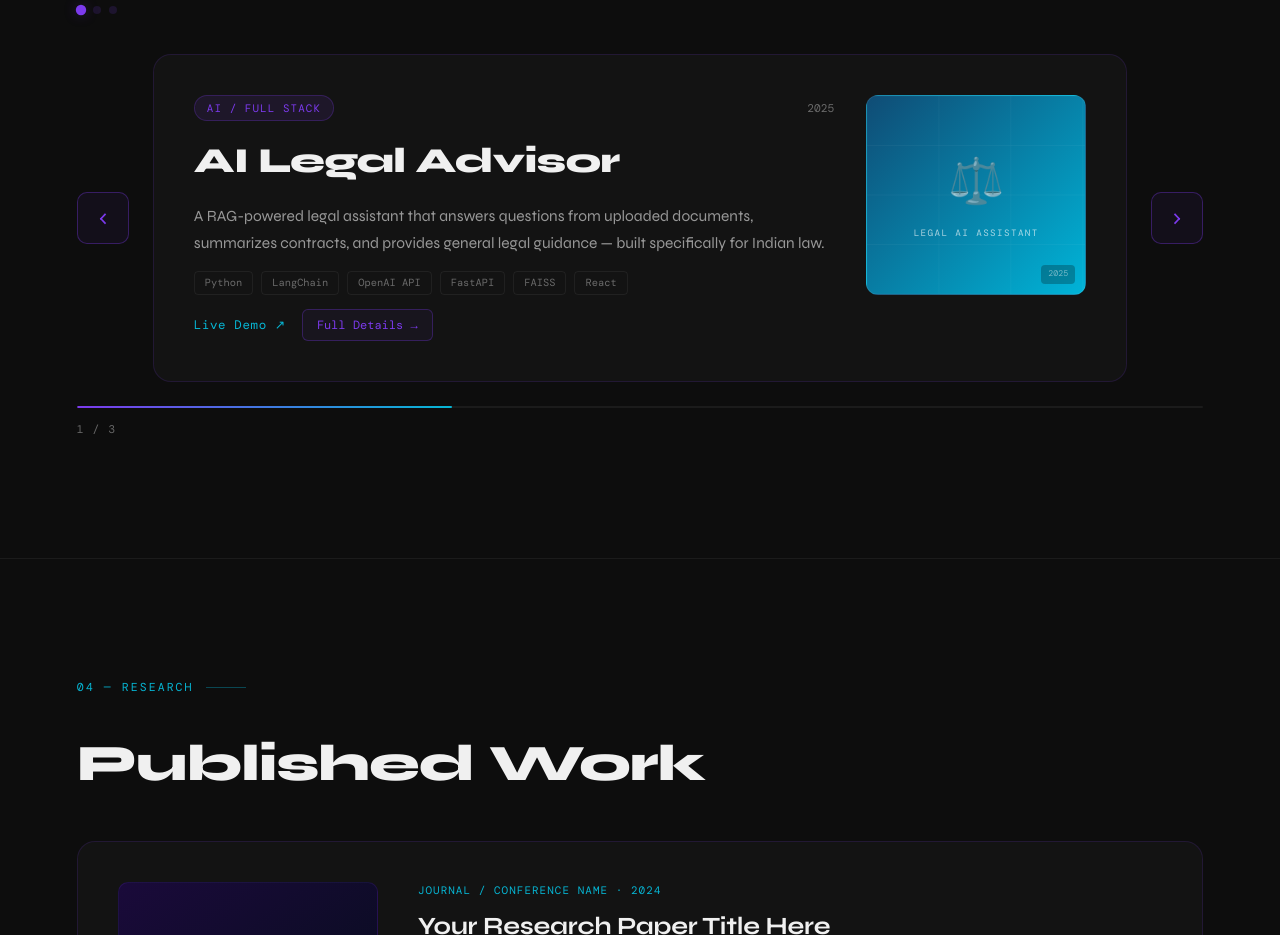
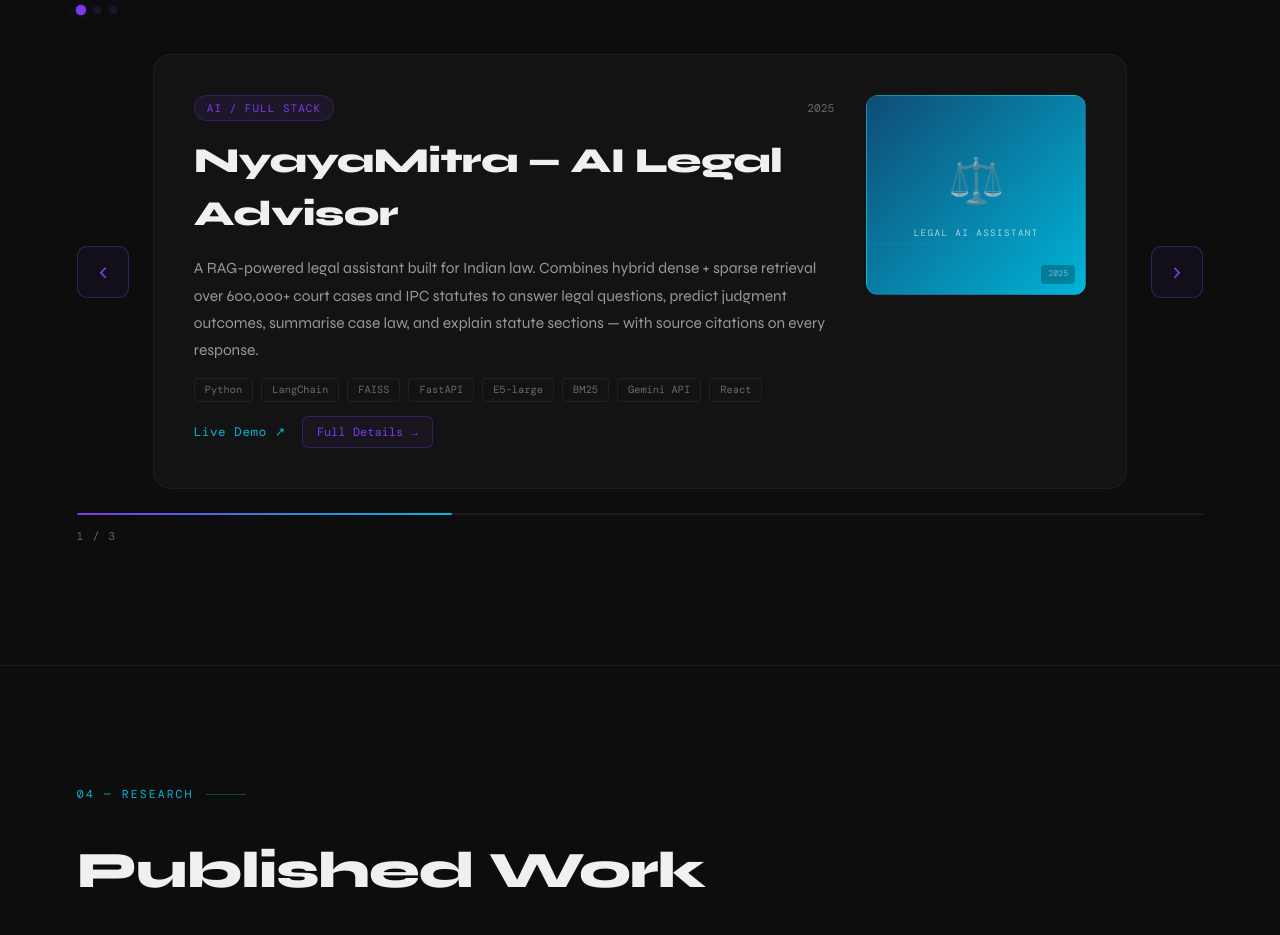
Before and after one commit to Pranshu-Singh04/portfolio, a React (Vite) app: page / in a window 1280 px wide. Shown: the part 2520-3455 px from the top of the page. Built offline with nearby package versions, Linux system fonts and the light colour scheme; a web font is replaced by a local one.

Commit message:
improved projects

```diff
--- a/src/components/Projects.jsx
+++ b/src/components/Projects.jsx
@@ -3,76 +3,103 @@ import { motion, AnimatePresence, useInView } from 'framer-motion';
 import { useNavigate } from 'react-router-dom';
 
 export const projectsData = [
+  // ============================================================
+  // PROJECT 1 — AI LEGAL ADVISOR (NyayaMitra)
+  // ============================================================
   {
     id: 'ai-legal-advisor',
-    title: 'AI Legal Advisor',
+    title: 'NyayaMitra — AI Legal Advisor',
     tag: 'AI / Full Stack',
     year: '2025',
-    description: 'A RAG-powered legal assistant that answers questions from uploaded documents, summarizes contracts, and provides general legal guidance — built specifically for Indian law.',
-    tech: ['Python', 'LangChain', 'OpenAI API', 'FastAPI', 'FAISS', 'React'],
+    description: 'A RAG-powered legal assistant built for Indian law. Combines hybrid dense + sparse retrieval over 600,000+ court cases and IPC statutes to answer legal questions, predict judgment outcomes, summarise case law, and explain statute sections — with source citations on every response.',
+    tech: ['Python', 'LangChain', 'FAISS', 'FastAPI', 'E5-large', 'BM25', 'Gemini API', 'React'],
     liveLink: '#',
-    githubLink: 'https://github.com/Pranshu-Singh04/Ai_Legal_Advisor',
+    githubLink: '#',
     previewBg: 'linear-gradient(135deg, #0f4c75 0%, #00b4d8 100%)',
     previewEmoji: '⚖️',
     previewLabel: 'Legal AI Assistant',
-    overview: 'AI Legal Advisor makes legal knowledge accessible to people who cannot afford a lawyer. It uses a Retrieval-Augmented Generation (RAG) pipeline to answer legal queries grounded in actual documents — not hallucinated responses. Built specifically with Indian law in mind, it handles IPC sections, contract clauses, tenancy disputes, and general legal Q&A through a conversational interface.',
+
+    overview: 'NyayaMitra is a full-stack AI legal advisor built specifically for the Indian legal system. It runs a hybrid retrieval pipeline over 600,000+ court cases (NyayaAnumana dataset) and Indian statutes including the IPC and BNS 2023 — giving answers that are always grounded in real case law and legislation, never hallucinated. It supports four distinct query modes: Legal Q&A, Judgment Prediction, Statute Lookup, and Case Summarisation.',
+
     features: [
-      'Upload any legal document (PDF/text) and ask questions directly — the RAG pipeline retrieves the most relevant chunks before generating an answer, ensuring every response is grounded in source material',
-      'General legal advice chat covering Indian Penal Code (IPC) sections, consumer rights, tenancy law, and employment law — no document upload required',
-      'Contract & agreement summarization — paste or upload a contract and get a plain-English breakdown of key clauses, obligations, and red flags',
-      'Source citation on every response — the system tells you exactly which section of which document the answer comes from so you can verify it',
-      'Conversational multi-turn interface with memory, so follow-up questions build on previous context without losing thread',
+      'Hybrid retriever combining FAISS dense search (E5-large embeddings for semantic similarity) with BM25 sparse search (keyword matching), fused via Reciprocal Rank Fusion — consistently outperforms either method alone',
+      'Four specialised query modes: Legal Q&A (answer with citations), Legal Judgment Prediction (ALLOWED/DISMISSED + confidence + reasoning from case facts), Statute Lookup (full IPC/BNS provision + plain English explanation), and Case Summarisation (FACTS / ISSUES / HELD / RATIO)',
+      'Intent classifier automatically detects query type and routes to the right prompt template — no manual mode selection needed',
+      'Model-agnostic LLM layer supporting INLegalBERT, Gemini API, and GPT-3.5 — swap models for benchmarking without changing any other code',
+      'Full source citation on every response — the system returns which specific case or statute section each answer came from, so users can verify independently',
+      'Covers Indian Penal Code, Bharatiya Nyaya Sanhita 2023, Constitution of India, and 600,000+ Supreme Court and High Court judgments',
     ],
-    challenges: 'The core problem with LLMs and legal content is hallucination — a model confidently citing a law that does not exist is worse than saying nothing. The solution was a strict RAG architecture where every answer must be derived from retrieved document chunks. If no relevant chunk is found, the model says so rather than fabricate. Embedding quality was also critical — legal language is dense and technical, so domain-appropriate sentence transformers were used over generic embeddings.',
-    docs: 'Full documentation available in the GitHub repository README.',
+
+    challenges: 'The core danger with LLMs in legal contexts is confident hallucination — a model inventing a section number or case name is worse than saying nothing. The solution was a strict RAG architecture where the LLM is only permitted to generate answers from retrieved document chunks; if no relevant chunk is found above threshold, the system says so. The second hard problem was retrieval quality: legal language is highly technical and keyword-heavy, which is why pure dense retrieval underperformed — adding BM25 sparse search and fusing via RRF was the key insight. Embedding quality was also critical; domain-appropriate E5-large embeddings significantly outperformed general-purpose ones on legal terminology.',
+
+    docs: 'Full pipeline documentation across 5 phases in the GitHub repository. Phase 3 README covers the full RAG pipeline setup and all run commands.',
   },
-  {
-  id: 'model-compression',
-  title: 'Compressing Vision-Language Models',
-  tag: 'Research · Ongoing',
-  year: '2025',
-  description: 'Ongoing research into compressing CLIP, BLIP, and LLaVA using pruning, quantization, and knowledge distillation — targeting deployment on resource-constrained and edge devices.',
-  tech: ['Python', 'PyTorch', 'Hugging Face', 'CLIP', 'BLIP', 'LLaVA', 'ONNX Runtime'],
-  liveLink: '#',
-  githubLink: 'https://github.com/Pranshu-Singh04/compression-multimodal-study',
-  previewBg: 'linear-gradient(135deg, #1e1b4b 0%, #7c3aed 100%)',
-  previewEmoji: '🧠',
-  previewLabel: 'ML Research',
-  overview: 'This research investigates the feasibility of deploying large multimodal vision-language models — specifically CLIP, BLIP, and LLaVA — on resource-constrained hardware through a combined compression strategy of structured pruning, post-training quantization, and knowledge distillation. The goal is to make powerful VLMs deployable in edge and offline AI systems without prohibitive accuracy loss.',
-  features: [
-    'Structured pruning — removes entire attention heads and feed-forward neurons based on magnitude and gradient sensitivity, producing architecturally smaller models (not just sparse ones)',
-    'Post-training quantization — reduces weight precision from FP32/FP16 to INT8 using calibration datasets, shrinking memory footprint and improving inference speed on compatible hardware',
-    'Knowledge distillation — trains a smaller student model to replicate the behaviour of the full-size teacher, preserving semantic alignment across vision and language modalities',
-    'All three techniques benchmarked on CLIP, BLIP, and LLaVA across identical compression pipelines for fair comparison',
-    'Preliminary results: ~60–70% parameter reduction with under 3% accuracy drop on classification tasks using pruning + INT8 quantization combined',
-  ],
-  challenges: 'Multimodal architectures are harder to compress than single-modality models because you are simultaneously compressing a vision encoder, a language model, and a cross-modal alignment layer — and degradation in any one component compounds across the others. Calibrating how much to prune each sub-module independently, rather than uniformly, was the key insight that improved results significantly.',
-  docs: 'Research in progress. Draft and results will be linked here upon completion.',
-  },
+
+  // ============================================================
+  // PROJECT 2 — LOTM PATHWAY QUIZ (Sequence Alignment Engine)
+  // ============================================================
   {
     id: 'lotm-quiz',
-    title: 'LOTM Pathway Quiz',
-    tag: 'Web App',
+    title: 'Sequence Alignment Engine',
+    tag: 'Full Stack Web App',
     year: '2025',
-    description: 'A psychology-backed personality quiz that matches you to a Beyonder Pathway from Lord of the Mysteries — think Sorting Hat, but built on actual personality psychology and weighted scoring.',
-    tech: ['React', 'JavaScript', 'Tailwind CSS', 'Vite'],
-    liveLink: '#',
-    githubLink: 'https://github.com/Pranshu-Singh04/lotm-quiz',
+    description: 'A full-stack psychological alignment quiz for Lord of the Mysteries fans. 20 questions drawn from a weighted pool of 40, a trait-weighted scoring matrix across 8 Beyonder Pathways, live global distribution stats from MongoDB, and a result page that actually explains why you got matched.',
+    tech: ['React', 'Vite', 'Node.js', 'Express', 'MongoDB', 'Mongoose', 'Axios', 'Railway', 'Vercel'],
+    liveLink: 'https://lotm-quiz.vercel.app',
+    githubLink: '#',
     previewBg: 'linear-gradient(135deg, #1a0533 0%, #6d28d9 100%)',
     previewEmoji: '🔮',
     previewLabel: 'Pathway Matcher',
-    overview: 'A personality quiz for fans of Lord of the Mysteries that determines which Beyonder Pathway you belong to. Each answer maps to personality dimensions that correspond to the nature of each Pathway — so your result feels earned rather than random. The question design draws from Big Five personality psychology, mapping traits like openness, conscientiousness, and dominance to the thematic nature of each of the 22 Pathways.',
+
+    overview: 'Sequence Alignment Engine is a fan-made full-stack web application for Lord of the Mysteries. It is not a BuzzFeed-style quiz — it uses a weighted scoring matrix across 8 psychological trait dimensions, stratified question sampling, and a normalised scoring algorithm to determine which Beyonder Pathway you belong to. Results are persisted to MongoDB and aggregated to show live global pathway distribution statistics across all users.',
+
     features: [
-      'Psychology-backed question design — each question maps to personality axes (order vs chaos, logic vs intuition, will vs emotion) that correspond to the thematic nature of each of the 22 LOTM Pathways',
-      'Weighted scoring system — answers shift your affinity across multiple Pathways simultaneously, making results nuanced rather than a simple point-bucket system',
-      'Rich result screen — your matched Pathway comes with a full description of its nature, notable Sequences, famous characters who walk it, and why it suits your personality profile',
-      'Smooth animated transitions between questions for a polished, immersive feel',
-      'Fully responsive — works on mobile without layout breakage',
+      'Stratified question sampling: 20 questions are randomly drawn each session from a pool of 40, stratified by weight tier (5 from weight-1, 8 from weight-2, 7 from weight-3) — so total maximum score is equal across all sessions regardless of which questions appear',
+      'Weighted scoring matrix: each answer carries raw scores for one or more Pathways, multiplied by question weight (1–3). A weight-3 question contributes 3× more than a weight-1 question, making psychologically significant questions matter more',
+      'Normalised result display: raw pathway scores are converted to percentages (pathway_score / total_all_scores × 100) so results show relative alignment across all 8 Pathways, not just the winner',
+      'Full-stack persistence: every result is POST-ed to an Express backend and stored in MongoDB Atlas, enabling live global distribution analytics via GET /api/analytics/distribution',
+      'Multi-page SPA flow: IntroPage → Warning → Quiz → Loading → ResultPage, all client-side routed via React Router v6 with no page reloads',
+      'Scoring runs entirely in the browser (computeScores utility) — the backend only handles storage and analytics, keeping the quiz fast even on slow connections',
     ],
-    challenges: 'The hardest part was the scoring architecture. Simple "add points to a bucket" systems produce boring, predictable results. Instead, each answer carries a weight vector across all Pathways — so consistent answers land where they should, but mixed answers produce genuinely interesting results. Question writing also took iteration; questions had to feel lore-authentic, not like generic personality test filler.',
-    docs: 'Full documentation available in the GitHub repository README.',
+
+    challenges: 'The hardest design problem was ensuring result fairness across different question draws. A naive random sample would mean some sessions had harder or easier paths to certain Pathways. The stratified sampling by weight tier solves this — total possible score is constant across all sessions. Writing the 40-question bank was also the most time-consuming part; questions had to feel authentic to the LOTM world and each answer needed carefully tuned scores across multiple Pathways simultaneously, not just adding points to one bucket.',
+
+    docs: 'Live demo at lotm-quiz.vercel.app. Full architecture and scoring algorithm documented in the GitHub README.',
+  },
+
+  // ============================================================
+  // PROJECT 3 — MODEL COMPRESSION (Ongoing Research)
+  // ============================================================
+  {
+    id: 'model-compression',
+    title: 'Compressing Vision-Language Models',
+    tag: 'Research · Ongoing',
+    year: '2025',
+    description: 'Ongoing research compressing CLIP (151M), BLIP (226M), and LLaVA-1.5-7B using structured pruning, INT8 quantization, and knowledge distillation — targeting edge deployment. Week 2 baselines locked. Currently building pruning modules.',
+    tech: ['Python', 'PyTorch', 'Hugging Face', 'CLIP', 'BLIP', 'LLaVA-1.5', 'BitsAndBytes', 'ONNX Runtime', 'Google Colab'],
+    liveLink: '#',
+    githubLink: '#',
+    previewBg: 'linear-gradient(135deg, #1e1b4b 0%, #7c3aed 100%)',
+    previewEmoji: '🧠',
+    previewLabel: 'ML Research',
+
+    overview: 'A systematic study of compression methods across three architecturally distinct vision-language models: CLIP (contrastive, 151M params), BLIP (encoder-decoder with cross-attention, 226M params), and LLaVA-1.5-7B (multimodal LLM, 7.35B params). Each model represents a different VLM paradigm, making the comparison meaningful beyond just benchmarking numbers. The research applies structured pruning, post-training INT8 quantization, and knowledge distillation, benchmarked identically across all three to identify which compression strategies generalise across VLM architectures.',
+
+    features: [
+      'Three architecturally distinct models studied: CLIP (no tight vision-language coupling, runs locally at 600MB), BLIP (tight coupling via 12 cross-attention layers, 900MB), and LLaVA-1.5-7B (95.4% of params in the LLM layer, requires Colab T4)',
+      'Key architectural finding from Week 1 analysis: in LLaVA-1.5, the vision tower is only 4.2% of parameters and the projector 0.3% — 92%+ lives in the language model, so compression must target the LLM not the vision encoder',
+      'Structured pruning removes entire attention heads and feed-forward neurons based on magnitude and gradient sensitivity — produces architecturally smaller models, not just sparse ones, which actually improves inference speed',
+      'Post-training INT8 quantization using BitsAndBytes NF4 config — reduces LLaVA from 14GB (FP16) to ~4GB (4-bit) with inference still working correctly, confirmed in Week 1 baseline',
+      'Evaluation across VQAv2 (visual question answering), GQA, TextVQA for LLaVA; Flickr30k retrieval for CLIP; COCO captioning (CIDEr) for BLIP — baselines locked after Week 2',
+      'Shared evaluation codebase across all three model branches (clip-work, blip-work, llava-work) with a common YAML experiment config system for reproducibility',
+    ],
+
+    challenges: 'Multimodal models are significantly harder to compress than single-modality ones because degradation compounds across components — compressing the vision encoder, the language model, and the cross-modal alignment layer interact with each other in non-obvious ways. The 4-bit quantization baseline also raised an interesting question: parameter counts appear halved (3.66B shown vs 7.35B reported in the paper) because bitsandbytes reports memory representation, not true parameter count — understanding this distinction was important for correctly reporting results. LLaVA also cannot run locally (14GB weights), requiring all LLaVA experiments to run on Google Colab T4 with a keep-alive loop to prevent session drops during long evaluations.',
+
+    docs: 'Research journal and weekly progress in JOURNAL.md. Compression strategy document in llava-work/docs/. Full results and paper forthcoming.',
   },
 ];
+
 
 export default function Projects() {
   const [active, setActive] = useState(0);
```
